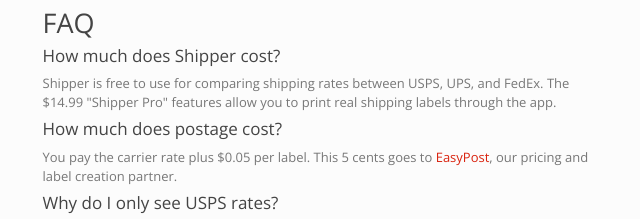
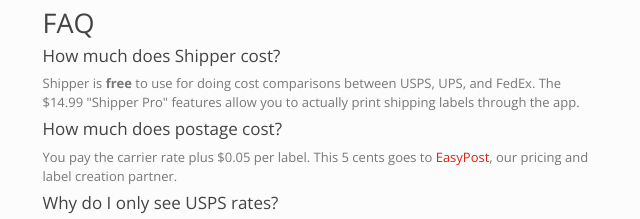
Before and after one commit to ahardin/shipper-web, a plain HTML site: page index.html in a window 1280 px wide. Shown: the part 856-1075 px from the top of the page, 125-765 px from the left. Drawn offline with nearby package versions, Linux system fonts and the light colour scheme.

Commit message:
small content update

```diff
--- a/index.html
+++ b/index.html
@@ -33,8 +33,9 @@
 
 			        <div class="faq">
 				        <h2>FAQ</h2>
+
 						<h4>How much does Shipper cost?</h4>
-						<p>Shipper is free to use for comparing shipping rates between USPS, UPS, and FedEx. The $14.99 "Shipper Pro" features allow you to print real shipping labels through the app.</p>
+						<p>Shipper is <strong>free</strong> to use for doing cost comparisons between USPS, UPS, and FedEx. The $14.99 "Shipper Pro" features allow you to actually print shipping labels through the app.</p>
 
 						<h4>How much does postage cost?</h4>
 						<p>You pay the carrier rate plus $0.05 per label. This 5 cents goes to <a href="http://www.easypost.com" target="_blank">EasyPost</a>, our pricing and label creation partner.</p>
```
